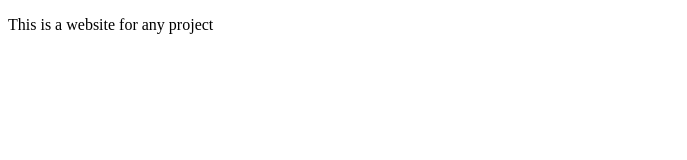
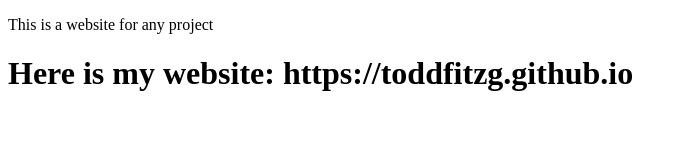
Before and after one commit to toddfitzg/anyproject, a plain HTML site: page index.html in a window 1280 px wide. Shown: the whole page, without its empty margins (0-687 px from the left). Drawn offline with Linux system fonts and the light colour scheme.

Commit message:
link to personal site

```diff
--- a/index.html
+++ b/index.html
@@ -9,6 +9,9 @@
 
 <body>
         <p>This is a website for any project</p>
+
+        <h1><strong> Here is my website:</strong> https://toddfitzg.github.io</h1>
+
 </body>
 
 </html>
```
